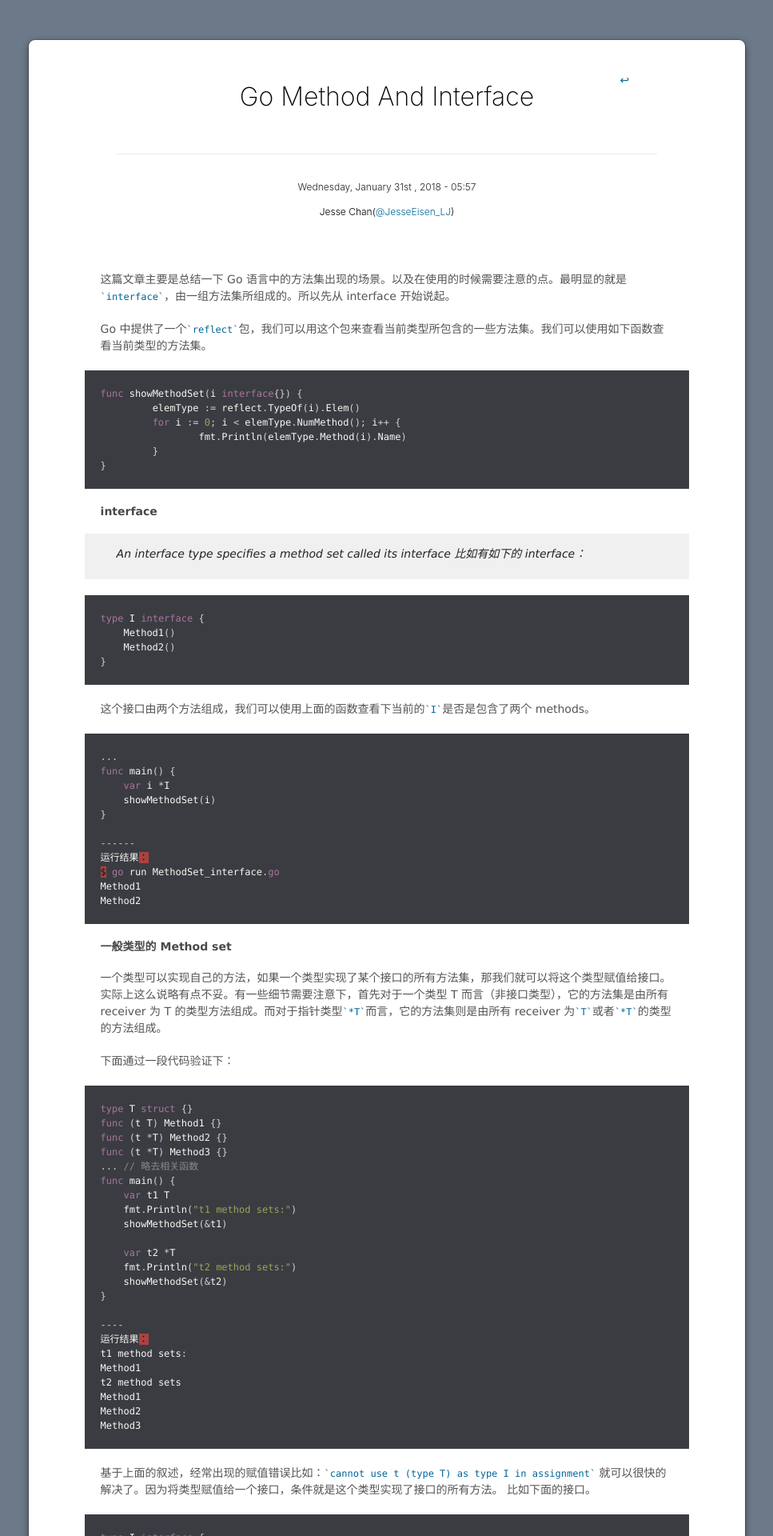
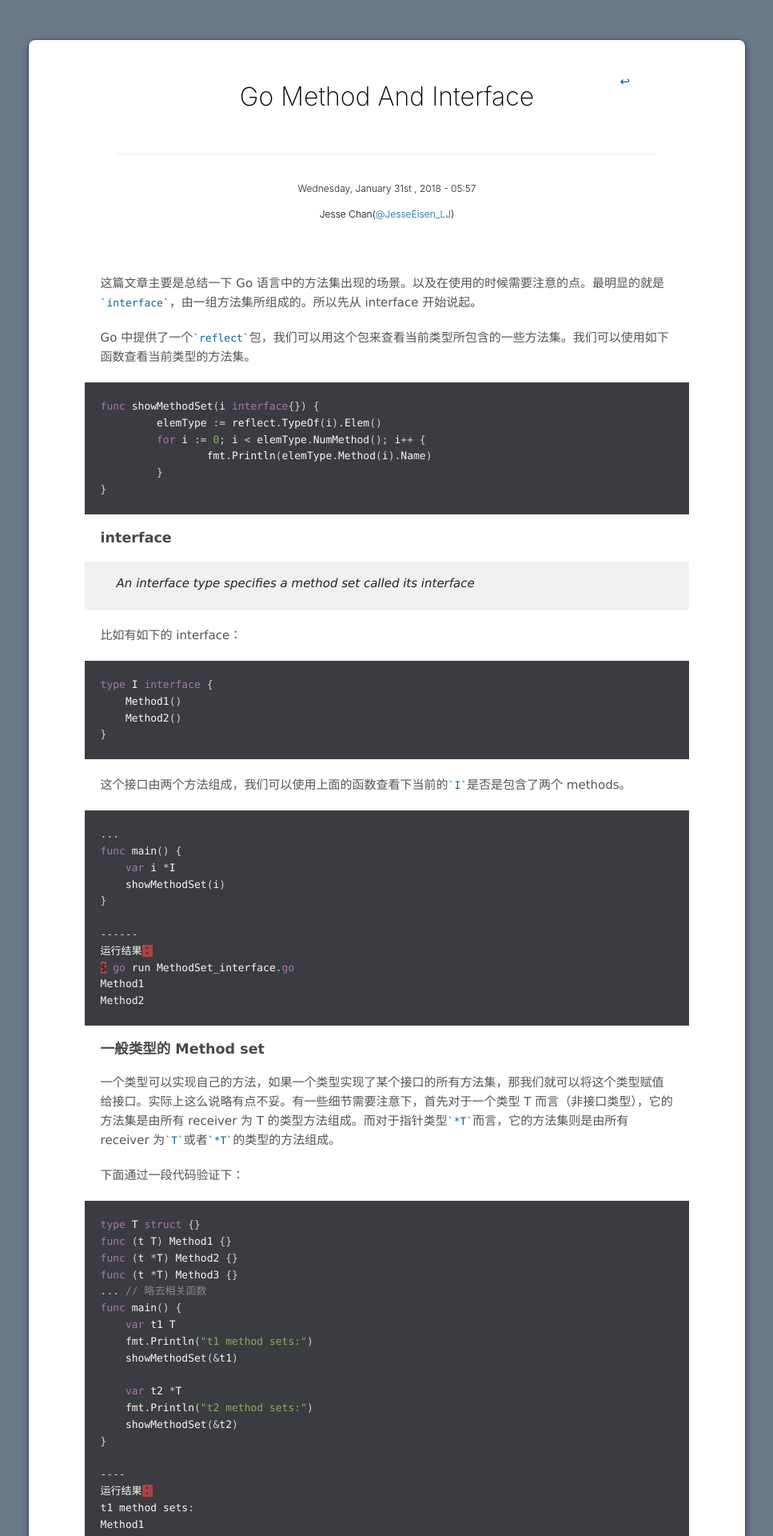
Before and after one commit to JesseEisen/JesseEisen.github.io, a Jekyll site: the page built from _posts/2018-03-27-go-method.md, in a window 1280 px wide. Shown: the top 1920 px of the page at 80% size, without its empty margins (156-1123 px from the left). Built offline with Jekyll 4.4.1, drawn with Linux system fonts in a browser that asks for light colours.

Commit message:
modify post

````diff
--- a/_posts/2018-03-27-go-method.md
+++ b/_posts/2018-03-27-go-method.md
@@ -18,8 +18,9 @@ func showMethodSet(i interface{}) {
 }
 ```
 
-#### interface
+### interface
 > An interface type specifies a method set called its interface
+
 比如有如下的 interface：
 
 ```go
@@ -45,7 +46,7 @@ Method1
 Method2
 ```
 
-#### 一般类型的 Method set
+### 一般类型的 Method set
 
 一个类型可以实现自己的方法，如果一个类型实现了某个接口的所有方法集，那我们就可以将这个类型赋值给接口。实际上这么说略有点不妥。有一些细节需要注意下，首先对于一个类型 T 而言（非接口类型），它的方法集是由所有 receiver 为 T 的类型方法组成。而对于指针类型`*T`而言，它的方法集则是由所有 receiver 为`T`或者`*T`的类型的方法组成。
 
@@ -103,7 +104,7 @@ i = t2  //correct
 
 所以在设置一个 method 的 receiver 的时候，需要将赋值给接口时有检查的因素加入考虑中。
 
-#### 其他情况
+### 其他情况
 
 还有一些其他情况下的方法集。比如接口嵌套接口，结构体嵌套接口，以及结构体嵌套到结构体内。
 
--- a/css/posts.scss
+++ b/css/posts.scss
@@ -12,7 +12,7 @@ html {
 body {
   padding:50px 0;
   margin:0;
-  font:14px/1.5 Lato, "Helvetica Neue", Helvetica, Arial, sans-serif;
+  font:15px/1.6 Lato, "Helvetica Neue", Helvetica, Arial, sans-serif;
   color:#555;
   font-weight:300;
   background:inline-image('checker.png') fixed;
@@ -274,7 +274,7 @@ img {
 code, pre {
   font-family:Monaco, Bitstream Vera Sans Mono, Lucida Console, Terminal;
   color:#069;
-  font-size:12px;
+  font-size:13px;
   overflow-x:auto;
 }
 
````
